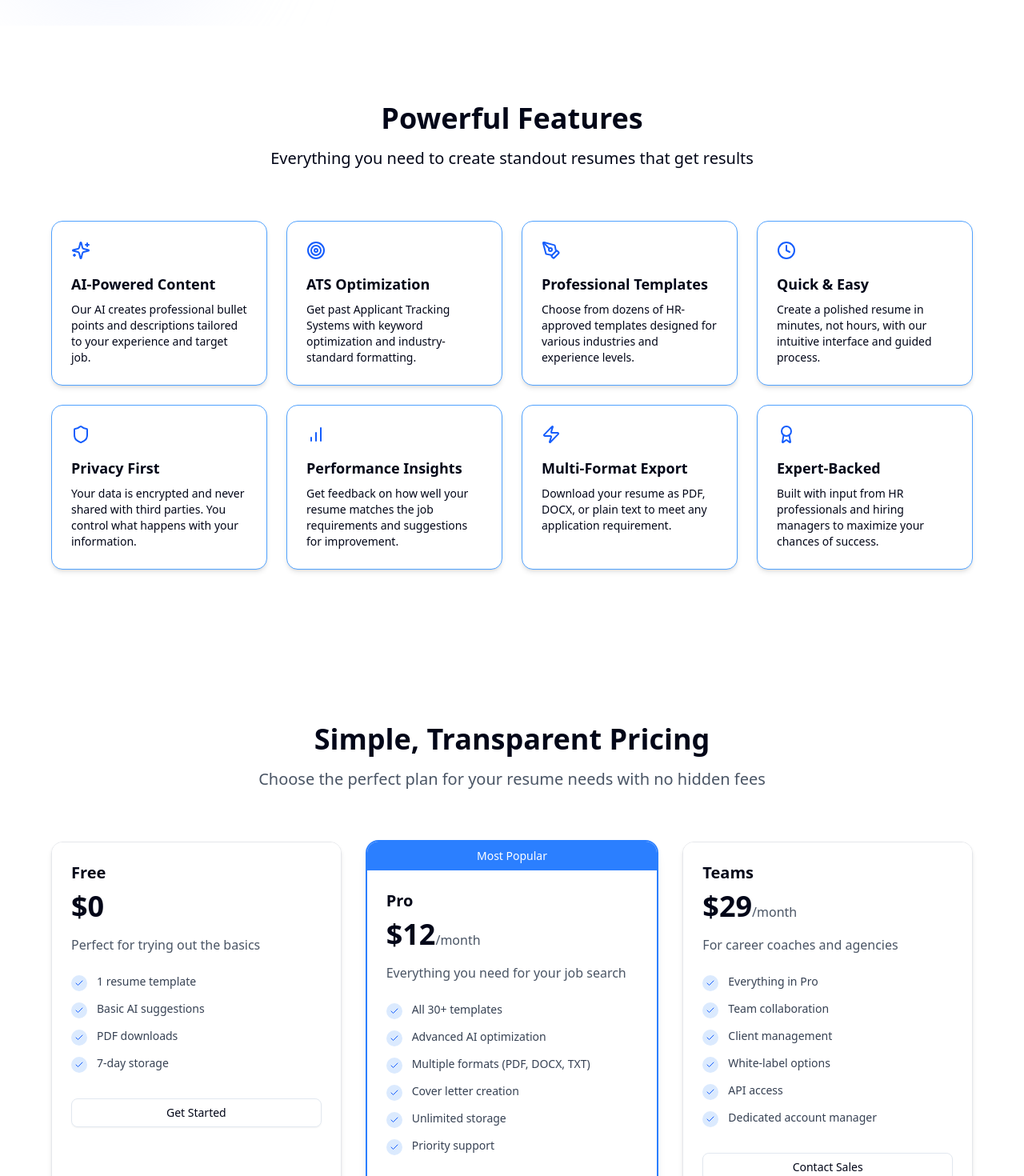
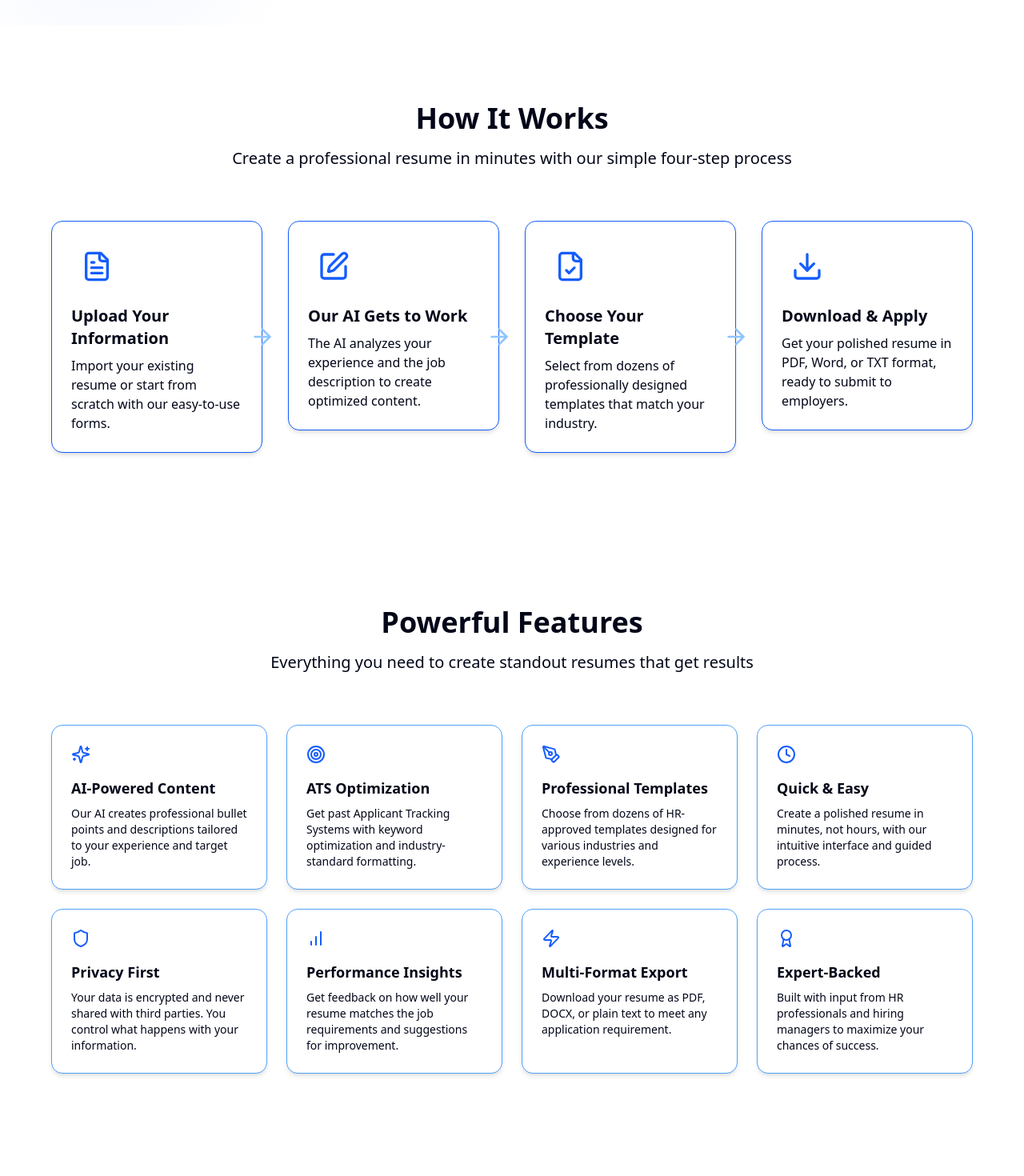
Before and after one commit to ShyamGuna77/Ai_resume_Builder, a Next.js app: page / in a window 1280 px wide. Shown: the part 720-2190 px from the top of the page at 80% size. Built offline with nearby package versions, Linux system fonts and the light colour scheme.

Commit message:
soem Styling

```diff
--- /dev/null
+++ b/app/HeroPage/CtaSection.tsx
@@ -0,0 +1,33 @@
+import React from "react";
+import { Button } from "@/components/ui/button";
+import { ArrowRight } from "lucide-react";
+
+const CTASection = () => {
+  return (
+    <section className="section bg-gradient-to-r from-blue-500 to-indigo-600 text-white">
+      <div className="max-w-7xl mx-auto px-4 sm:px-6 lg:px-8">
+        <div className="text-center max-w-3xl mx-auto">
+          <h2 className="text-3xl md:text-4xl font-bold mb-6">
+            Ready to land your dream job?
+          </h2>
+          <p className="text-xl text-blue-100 mb-8">
+            Join thousands of successful job seekers who have used ResumeAI to
+            transform their careers.
+          </p>
+          <Button
+            size="lg"
+            className="bg-white text-blue-600 hover:bg-blue-50 group"
+          >
+            <span>Build My Resume Now</span>
+            <ArrowRight className="ml-2 h-4 w-4 transition-transform group-hover:translate-x-1" />
+          </Button>
+          <p className="mt-6 text-sm text-blue-200">
+            No credit card required to get started
+          </p>
+        </div>
+      </div>
+    </section>
+  );
+};
+
+export default CTASection;
--- /dev/null
+++ b/app/HeroPage/HowItWorks.tsx
@@ -0,0 +1,67 @@
+import React from "react";
+import { FileText, Edit, ArrowDown, Download, FileCheck } from "lucide-react";
+
+const steps = [
+  {
+    icon: <FileText className="h-10 w-10 text-blue-600" />,
+    title: "Upload Your Information",
+    description:
+      "Import your existing resume or start from scratch with our easy-to-use forms.",
+  },
+  {
+    icon: <Edit className="h-10 w-10 text-blue-600" />,
+    title: "Our AI Gets to Work",
+    description:
+      "The AI analyzes your experience and the job description to create optimized content.",
+  },
+  {
+    icon: <FileCheck className="h-10 w-10 text-blue-600" />,
+    title: "Choose Your Template",
+    description:
+      "Select from dozens of professionally designed templates that match your industry.",
+  },
+  {
+    icon: <Download className="h-10 w-10 text-blue-600" />,
+    title: "Download & Apply",
+    description:
+      "Get your polished resume in PDF, Word, or TXT format, ready to submit to employers.",
+  },
+];
+
+const HowItWorks = () => {
+  return (
+    <section id="how-it-works" className="section bg-background">
+      <div className="max-w-7xl mx-auto px-4 sm:px-6 lg:px-8">
+        <div className="text-center mb-16">
+          <h2 className="text-3xl md:text-4xl font-bold mb-4">How It Works</h2>
+          <p className="text-xl text-foreground max-w-3xl mx-auto">
+            Create a professional resume in minutes with our simple four-step
+            process
+          </p>
+        </div>
+
+        <div className="grid md:grid-cols-2 lg:grid-cols-4 gap-8 border-blue-200">
+          {steps.map((step, index) => (
+            <div key={index} className="relative">
+              <div className="bg-background border border-blue-600 rounded-xl p-6 shadow-md card-hover">
+                <div className="bg-blue-65 w-16 h-16 rounded-lg flex items-center justify-center mb-4">
+                  {step.icon}
+                </div>
+                <h3 className="text-xl font-bold mb-2">{step.title}</h3>
+                <p className="text-foreground">{step.description}</p>
+              </div>
+
+              {index < steps.length - 1 && (
+                <div className="hidden lg:block absolute top-1/2 -right-4 transform -translate-y-1/2">
+                  <ArrowDown className="h-8 w-8 text-blue-300 transform rotate-270" />
+                </div>
+              )}
+            </div>
+          ))}
+        </div>
+      </div>
+    </section>
+  );
+};
+
+export default HowItWorks;
--- a/app/HeroPage/Pricing.tsx
+++ b/app/HeroPage/Pricing.tsx
@@ -59,7 +59,7 @@ const Pricing = () => {
           <h2 className="text-3xl md:text-4xl font-bold mb-4">
             Simple, Transparent Pricing
           </h2>
-          <p className="text-xl text-gray-600 max-w-3xl mx-auto">
+          <p className="text-xl text-foreground max-w-3xl mx-auto">
             Choose the perfect plan for your resume needs with no hidden fees
           </p>
         </div>
@@ -71,7 +71,7 @@ const Pricing = () => {
               className={`rounded-xl overflow-hidden ${
                 plan.highlighted
                   ? "ring-2 ring-blue-500 shadow-lg"
-                  : "border border-gray-200 shadow-md"
+                  : "border border-gray-200 shadow-md "
               }`}
             >
               {plan.highlighted && (
@@ -80,29 +80,29 @@ const Pricing = () => {
                 </div>
               )}
 
-              <div className="p-6 bg-white">
+              <div className="p-6 bg-background">
                 <h3 className="text-xl font-bold mb-2">{plan.name}</h3>
                 <div className="mb-4">
                   <span className="text-4xl font-bold">{plan.price}</span>
                   {plan.period && (
-                    <span className="text-gray-600">{plan.period}</span>
+                    <span className="text-foreground">{plan.period}</span>
                   )}
                 </div>
-                <p className="text-gray-600 mb-6">{plan.description}</p>
+                <p className="text-foreground mb-6">{plan.description}</p>
 
                 <div className="space-y-3 mb-8">
                   {plan.features.map((feature, i) => (
                     <div key={i} className="flex items-start">
-                      <div className="flex-shrink-0 h-5 w-5 rounded-full bg-blue-100 flex items-center justify-center mt-0.5">
+                      <div className="flex-shrink-0 h-5 w-5 rounded-full bg-blue-200 flex items-center justify-center mt-0.5">
                         <Check className="h-3 w-3 text-blue-600" />
                       </div>
-                      <p className="ml-3 text-gray-700 text-sm">{feature}</p>
+                      <p className="ml-3 text-foreground text-sm">{feature}</p>
                     </div>
                   ))}
                 </div>
 
                 <Button
-                  className={`w-full ${
+                  className={`w-full hover:bg-blue-600 ${
                     plan.highlighted ? "bg-blue-600 hover:bg-blue-700" : ""
                   }`}
                   variant={plan.highlighted ? "default" : "outline"}
@@ -114,7 +114,7 @@ const Pricing = () => {
           ))}
         </div>
 
-        <div className="text-center mt-12 text-gray-600">
+        <div className="text-center mt-12 text-foreground">
           <p>
             All plans include a 14-day money-back guarantee. No questions asked.
           </p>
--- a/app/page.tsx
+++ b/app/page.tsx
@@ -1,12 +1,16 @@
 import Pricing from "./HeroPage/Pricing";
 import Features from "./HeroPage/Feautures";
 import HeroSection from "./HeroPage/HeroSection";
+import HowItWorks from "./HeroPage/HowItWorks";
+import CTASection from "./HeroPage/CtaSection";
 export default function Home() {
   return (
     <div className=" min-h-screen overflow-x-hidden">
       <HeroSection />
+      <HowItWorks />
       <Features />
       <Pricing />
+      <CTASection />
     </div>
   );
 }
```
